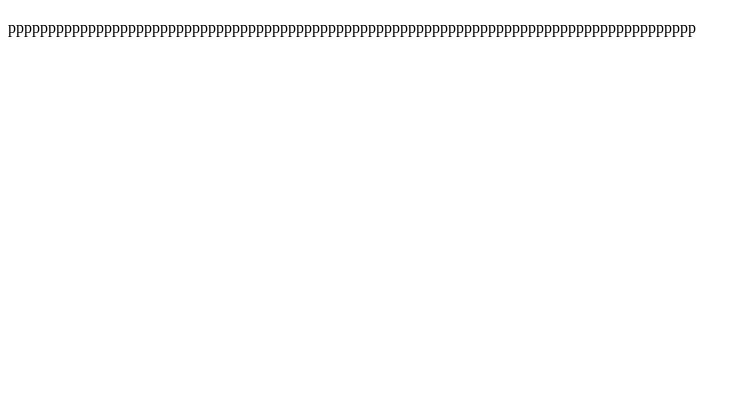
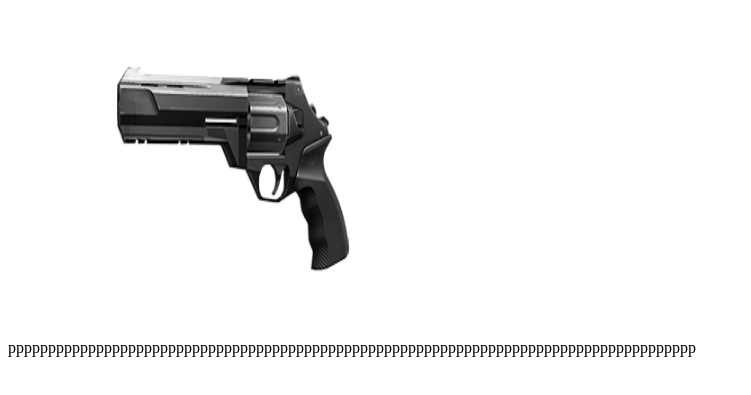
Before and after one commit to eli-yay/eli-yay.github.io, a plain HTML site: page index.html in a window 1280 px wide. Shown: the part 373-768 px from the top of the page, without its empty margins (0-751 px from the left). Drawn offline with Linux system fonts and the light colour scheme.

Commit message:
Update index.html

```diff
--- a/index.html
+++ b/index.html
@@ -6,6 +6,7 @@
  <body>
      <img src="./dhlqies-d34c9b1c-a9f1-4e18-828a-6bb22fd3ac2c.jpg" width="450" height="300"/>
    <h1>Sidearms</h1>
+  <img src="./valorant-sheriff-sidearm-gun.png" width="450" height ="300"/>
      <p>pppppppppppppppppppppppppppppppppppppppppppppppppppppppppppppppppppppppppppppppppppppp</p>
  </body>
 </html>
```
